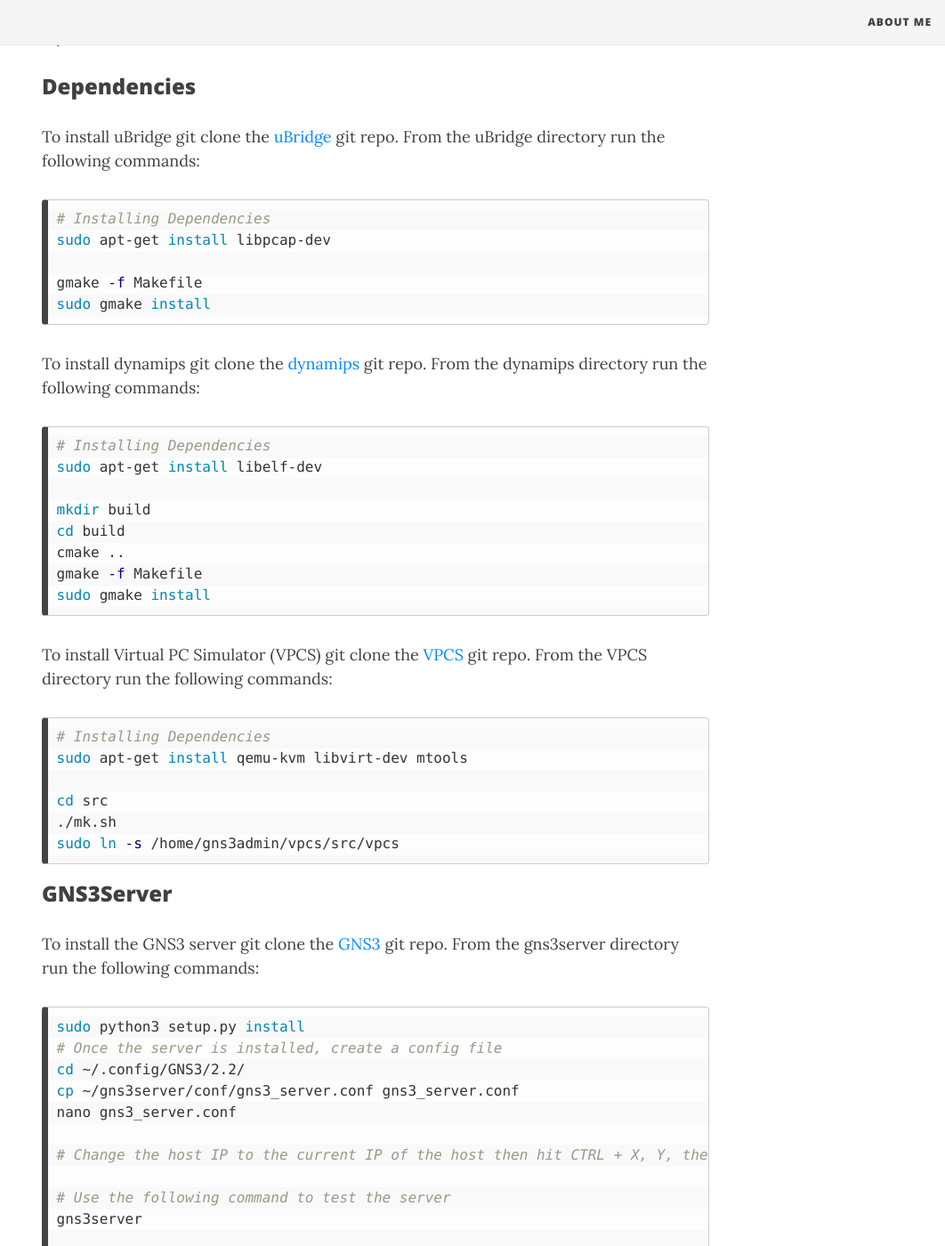
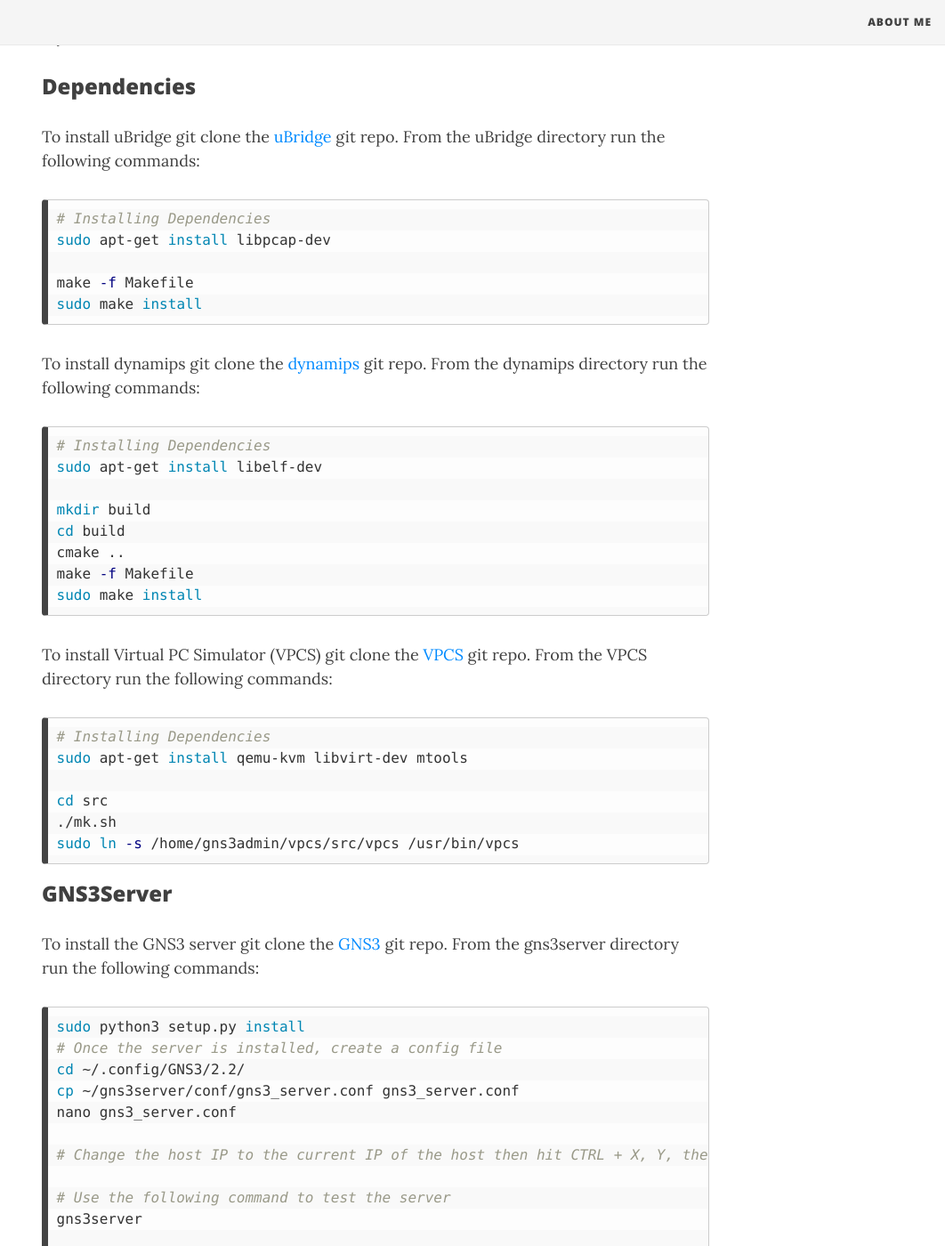
Before and after one commit to YRoghi/yroghi.github.io, a Jekyll site: the page built from _posts/2022-06-24-Linux-Is-Easy-Right.md, in a window 1280 px wide and 1400 px high, scrolled down 1094 px. Shown: the whole window at 89% size, without its empty margins (218-1280 px from the left). Built offline with Jekyll 4.4.1, drawn with Linux system fonts in a browser that asks for light colours; nearby versions of some CDN libraries.

Commit message:
Fixed errors

````diff
--- a/_posts/2022-06-24-Linux-Is-Easy-Right.md
+++ b/_posts/2022-06-24-Linux-Is-Easy-Right.md
@@ -32,8 +32,8 @@
 # Installing Dependencies
 sudo apt-get install libpcap-dev
 
-gmake -f Makefile
-sudo gmake install
+make -f Makefile
+sudo make install
 ```
 
 To install dynamips git clone the [dynamips](https://github.com/GNS3/dynamips/) git repo. From the dynamips directory run the following commands:
@@ -45,8 +45,8 @@
 mkdir build
 cd build
 cmake ..
-gmake -f Makefile
-sudo gmake install
+make -f Makefile
+sudo make install
 ```
 
 To install Virtual PC Simulator (VPCS) git clone the [VPCS](https://github.com/GNS3/vpcs/) git repo. From the VPCS directory run the following commands:
@@ -57,7 +57,7 @@
 
 cd src
 ./mk.sh
-sudo ln -s /home/gns3admin/vpcs/src/vpcs
+sudo ln -s /home/gns3admin/vpcs/src/vpcs /usr/bin/vpcs
 ```
 
 ### GNS3Server
````
